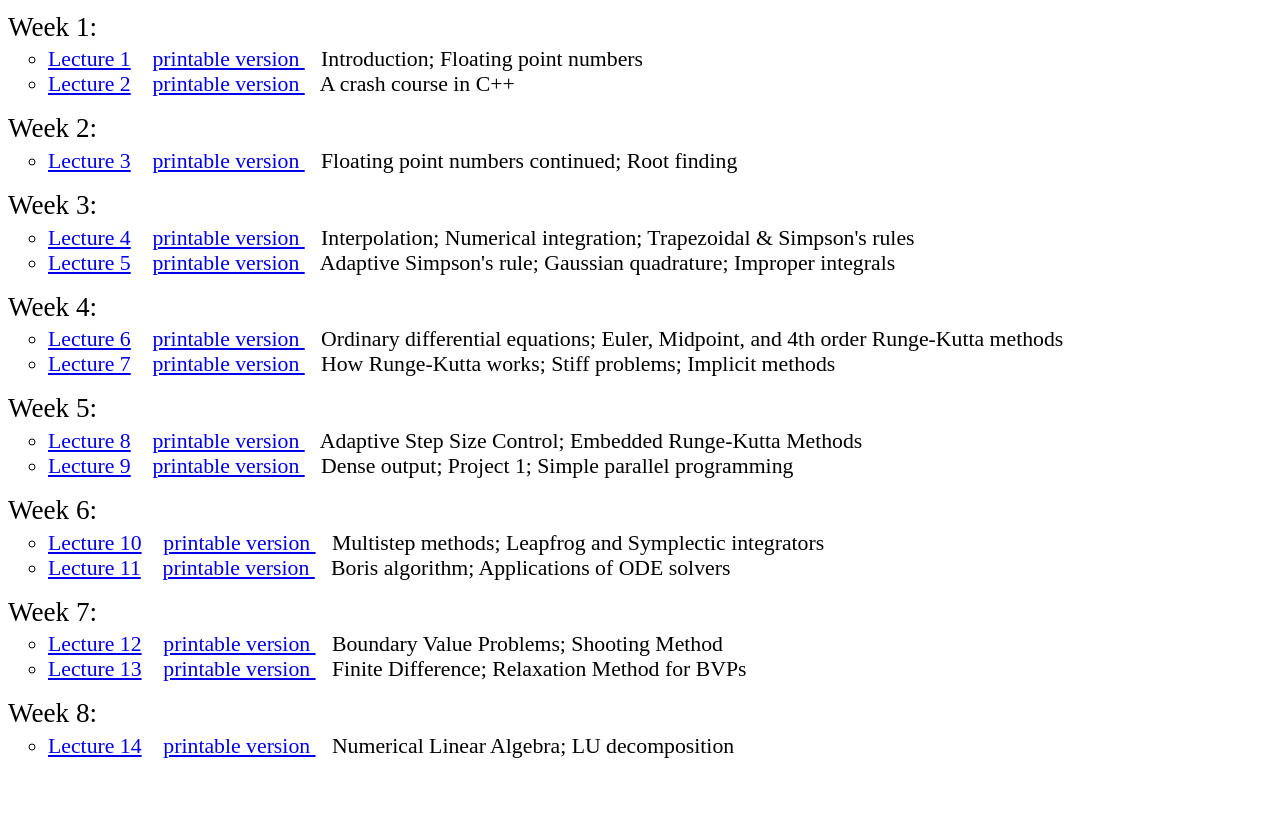
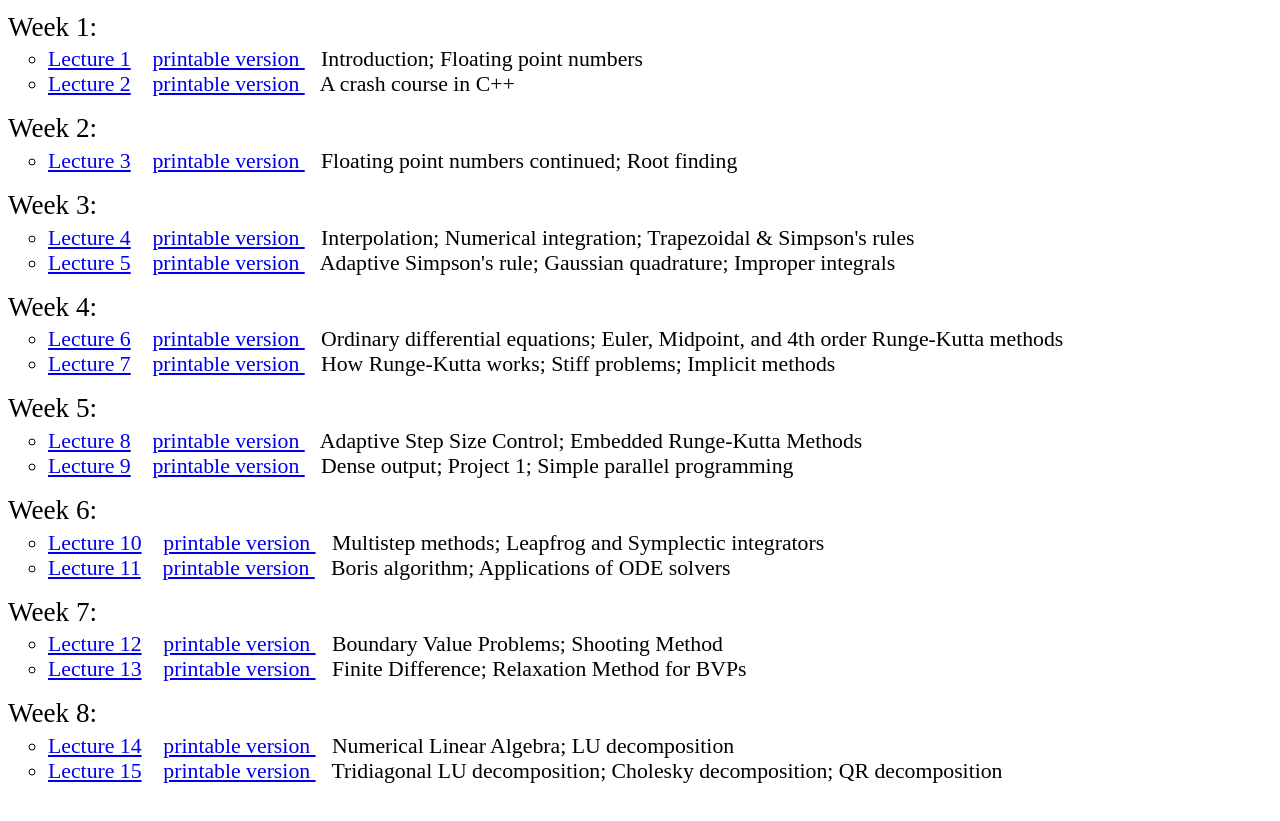
Before and after one commit to fizban007/Physics427-Fall2025, a website: page index.html in a window 1280 px wide. Shown: the part 177-998 px from the top of the page. Before the commit the page ends 974 px from the top, so only its background shows below. Drawn offline with Linux system fonts and the light colour scheme.

Commit message:
updated index for lecture 15

```diff
--- a/index.html
+++ b/index.html
@@ -180,6 +180,15 @@
             &nbsp;&nbsp;
             Numerical Linear Algebra; LU decomposition
           </li>
+          <li>
+            <a href="Lecture 15">Lecture 15</a>
+            &nbsp;&nbsp;
+            <a href="Lecture 15/?print-pdf">
+              printable version
+            </a>
+            &nbsp;&nbsp;
+            Tridiagonal LU decomposition; Cholesky decomposition; QR decomposition
+          </li>
         </ul>
       </li>
 
```
